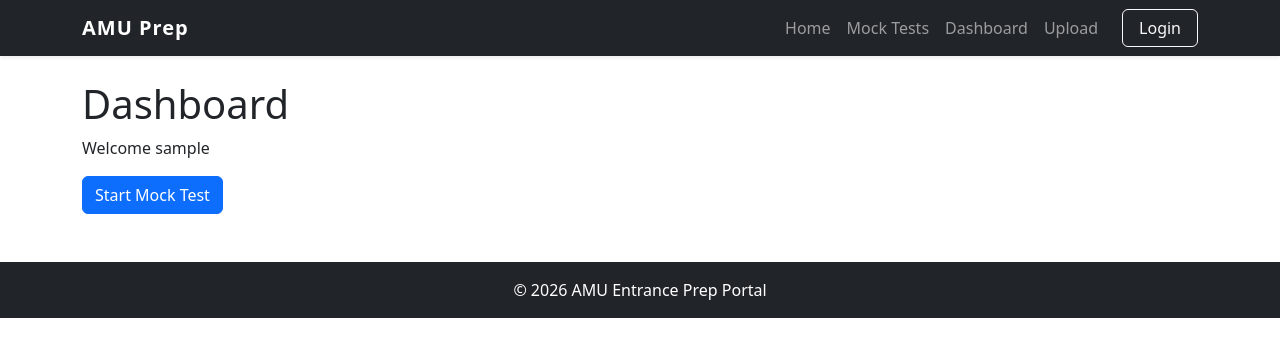
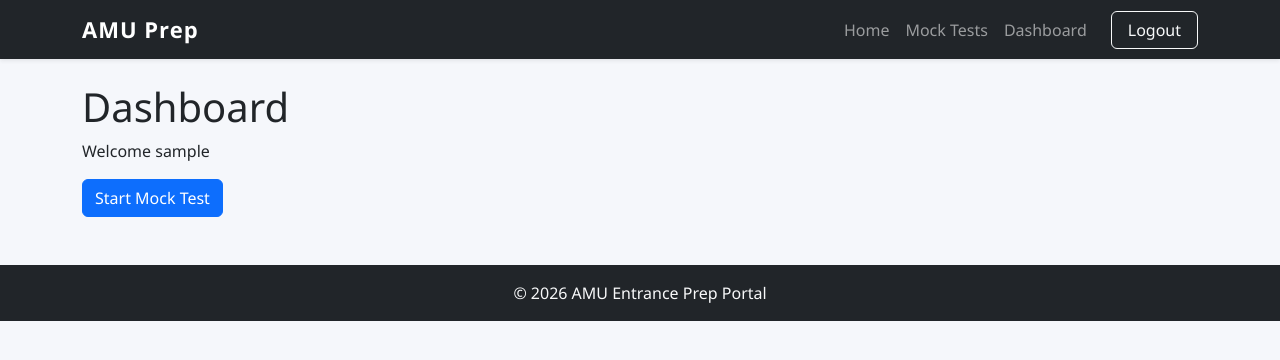
Before and after one commit to Shaaz29/AMU_Entrance_Prep_Portal, a Django app: page /dashboard/ in a window 1280 px wide. Shown: the top 360 px of the page. Run offline with Django 4.2, Linux system fonts and the light colour scheme; the visitor is signed in with stand-in values (Sample User, id 1).

Commit message:
Refactor base.html for better structure and styling
Updated HTML structure and improved accessibility features.

```diff
--- a/templates/base.html
+++ b/templates/base.html
@@ -1,35 +1,35 @@
+{% load static %}
 <!DOCTYPE html>
-<html lang="en">
+<html>
 <head>
-    <meta charset="UTF-8">
-    <meta name="viewport" content="width=device-width, initial-scale=1.0">
     <title>AMU Entrance Prep Portal</title>
+    <meta name="viewport" content="width=device-width, initial-scale=1">
 
-    <!-- 🔥 Load Static Files -->
-    {% load static %}
+    <!-- Bootstrap CSS -->
+    <link href="https://cdn.jsdelivr.net/npm/bootstrap@5.3.0/dist/css/bootstrap.min.css" rel="stylesheet">
 
-    <!-- 🔥 Custom CSS -->
+    <!-- Custom CSS -->
     <link rel="stylesheet" href="{% static 'css/style.css' %}">
-
-    <!-- 🔥 Bootstrap CSS -->
-    <link href="https://cdn.jsdelivr.net/npm/bootstrap@5.3.0/dist/css/bootstrap.min.css" rel="stylesheet">
 </head>
 <body>
 
 <!-- 🔥 RESPONSIVE NAVBAR -->
-<nav class="navbar navbar-expand-lg navbar-dark bg-dark shadow-sm">
+<nav class="navbar navbar-expand-lg navbar-dark bg-dark shadow-sm sticky-top">
   <div class="container">
 
     <!-- Logo -->
-    <a class="navbar-brand fw-bold" href="/">AMU Prep</a>
+    <a class="navbar-brand fw-bold" href="/">
+        AMU Prep
+    </a>
 
-    <!-- Mobile Menu Button -->
+    <!-- Mobile Toggle Button -->
     <button class="navbar-toggler" type="button" data-bs-toggle="collapse" data-bs-target="#navbarMenu">
       <span class="navbar-toggler-icon"></span>
     </button>
 
-    <!-- Navbar Links -->
+    <!-- Navbar Items -->
     <div class="collapse navbar-collapse" id="navbarMenu">
+
       <ul class="navbar-nav ms-auto align-items-lg-center">
 
         <li class="nav-item">
@@ -44,33 +44,36 @@
           <a class="nav-link" href="/dashboard/">Dashboard</a>
         </li>
 
-        <li class="nav-item">
-          <a class="nav-link" href="/upload/">Upload</a>
+        {% if user.is_authenticated %}
+        <li class="nav-item ms-lg-3">
+          <a class="btn btn-outline-light px-3" href="/logout/">Logout</a>
         </li>
-
-        <li class="nav-item ms-lg-3 mt-2 mt-lg-0">
-          <a class="btn btn-outline-light px-3" href="/login/">Login</a>
+        {% else %}
+        <li class="nav-item ms-lg-3">
+          <a class="btn btn-primary px-3" href="/login/">Login</a>
         </li>
+        {% endif %}
 
       </ul>
     </div>
+
   </div>
 </nav>
 
 
-<!-- 🔥 PAGE CONTENT -->
+<!-- PAGE CONTENT -->
 <div class="container mt-4">
     {% block content %}{% endblock %}
 </div>
 
 
-<!-- 🔥 FOOTER -->
-<footer class="bg-dark text-white text-center py-3 mt-5">
+<!-- FOOTER -->
+<footer class="bg-dark text-light text-center py-3 mt-5">
     © 2026 AMU Entrance Prep Portal
 </footer>
 
 
-<!-- 🔥 Bootstrap JS (Required for mobile menu) -->
+<!-- Bootstrap JS -->
 <script src="https://cdn.jsdelivr.net/npm/bootstrap@5.3.0/dist/js/bootstrap.bundle.min.js"></script>
 
 </body>
```
